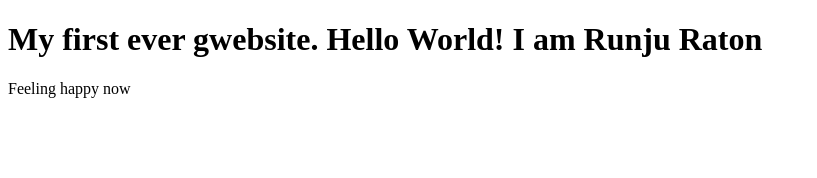
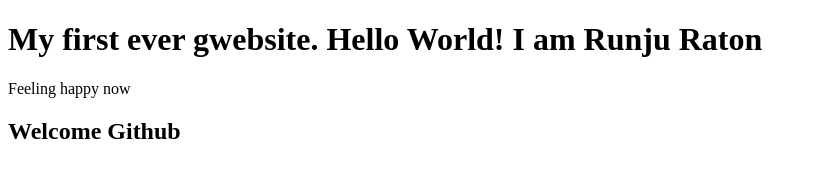
Before and after one commit to Runju-Raton/my-first-website, a plain HTML site: page index.html in a window 1280 px wide. Shown: the whole page, without its empty margins (0-817 px from the left). Drawn offline with Linux system fonts and the light colour scheme.

Commit message:
Update index.html
greeting forms github

```diff
--- a/index.html
+++ b/index.html
@@ -8,6 +8,7 @@
 <body>
     <h1>My first  ever gwebsite. Hello World! I am Runju Raton</h1>
     <p>Feeling happy now</p>
+    <h2>Welcome Github</h2>
 
 </body>
 </html>
```
